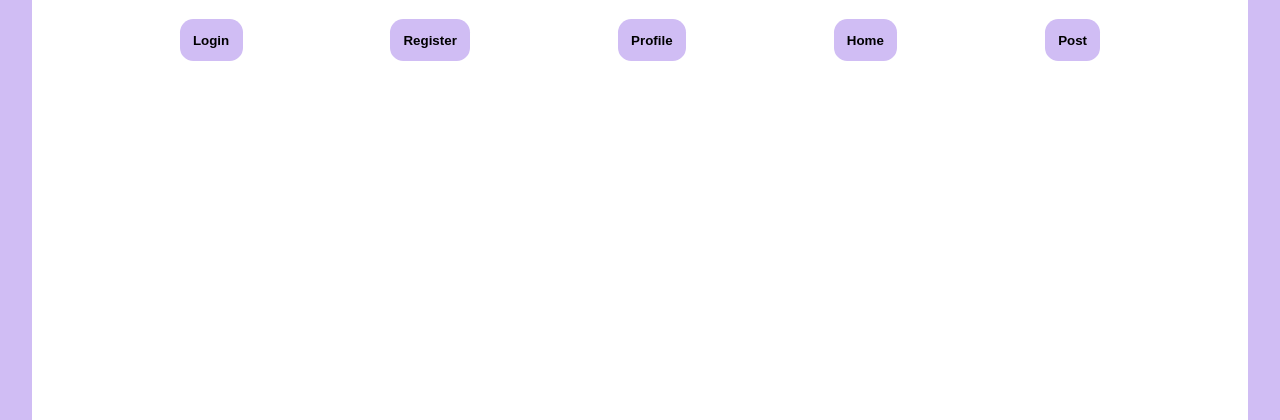
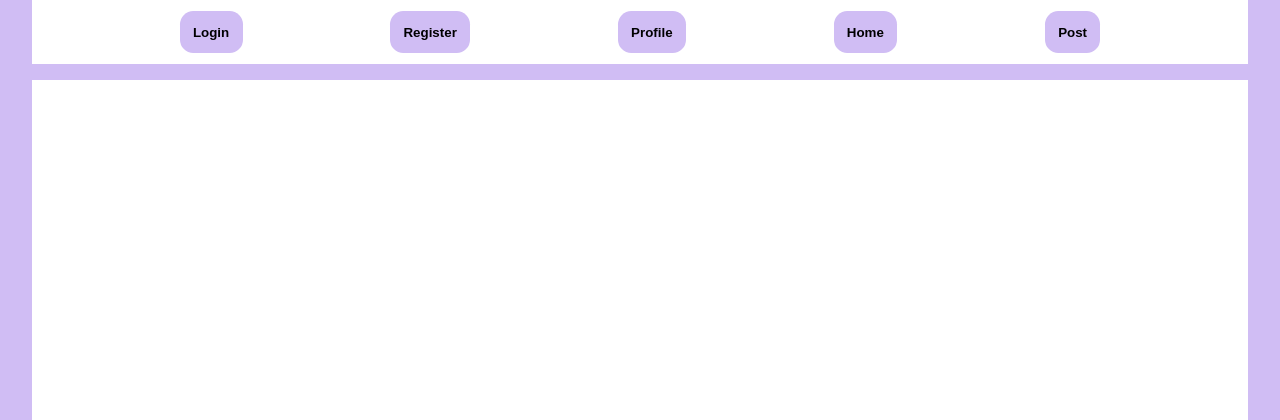
Before and after one commit to dylanr150/COSC-360-Project, a PHP site: page /HTML/post.html in a window 1280 px wide. Shown: the top 420 px of the page. Run offline with PHP 8.4, Linux system fonts and the light colour scheme.

Commit message:
Tidied CSS Files

```diff
--- a/Front-end/CSS/general.css
+++ b/Front-end/CSS/general.css
@@ -14,19 +14,21 @@ body{
         width: 95%;
         height: 100%;
 }
-header{
+.header{
         height: 10%;
         width: 100%;
         min-height: 10%;
+        box-sizing: border-box;
+        border-bottom: 1em solid #d0bdf4;
 }
-header nav{
+.header nav{
         height: 100%;
         width: 100%;
         display: flex;
         justify-content: space-evenly;
         align-items: center;
 }
-header nav button{
+.header nav button{
         background-color: #d0bdf4;
         border: none;
         padding: 1em;
@@ -34,7 +36,7 @@ header nav button{
         font-weight: bold;
         border-radius: 1em;
 }
-header nav button:hover{
+.header nav button:hover{
         background-color: #dcd1ef;
 }
 header nav button:focus{
--- a/Front-end/HTML/home.html
+++ b/Front-end/HTML/home.html
@@ -7,7 +7,7 @@
     <title>Home</title>
   </head>
   <body>
-    <header>
+    <div class="header">
       <nav>
         <a href="login.html"><button>Login</button></a>
         <a href="register.html"><button>Register</button></a>
@@ -15,7 +15,7 @@
         <a href="home.html"><button>Home</button></a>
         <a href="post.html"><button>Post</button></a>
       </nav>
-    </header>
+    </div>
     <main>
 
     </main>
--- a/Front-end/HTML/login.html
+++ b/Front-end/HTML/login.html
@@ -7,7 +7,7 @@
     <title>Login</title>
   </head>
   <body>
-    <header>
+    <div class="header">
       <nav>
         <a href="login.html"><button>Login</button></a>
         <a href="register.html"><button>Register</button></a>
@@ -15,7 +15,7 @@
         <a href="home.html"><button>Home</button></a>
         <a href="post.html"><button>Post</button></a>
       </nav>
-    </header>
+    </div>
     <main>
       <div class="login-container">
        <h2 class="login-title">Login</h2>
--- a/Front-end/HTML/post.html
+++ b/Front-end/HTML/post.html
@@ -7,7 +7,7 @@
     <title>Post</title>
   </head>
   <body>
-    <header>
+    <div class="header">
       <nav>
         <a href="login.html"><button>Login</button></a>
         <a href="register.html"><button>Register</button></a>
@@ -15,7 +15,7 @@
         <a href="home.html"><button>Home</button></a>
         <a href="post.html"><button>Post</button></a>
       </nav>
-    </header>
+    </div class="header">
     <main>
 
     </main>
--- a/Front-end/HTML/profile.html
+++ b/Front-end/HTML/profile.html
@@ -7,7 +7,7 @@
     <title>Profile</title>
   </head>
   <body>
-    <header>
+    <div class="header">
       <nav>
         <a href="login.html"><button>Login</button></a>
         <a href="register.html"><button>Register</button></a>
@@ -15,7 +15,7 @@
         <a href="home.html"><button>Home</button></a>
         <a href="post.html"><button>Post</button></a>
       </nav>
-    </header>
+    </div class="header">
     <main>
 
     </main>
--- a/Front-end/HTML/register.html
+++ b/Front-end/HTML/register.html
@@ -7,7 +7,7 @@
     <title>Register</title>
   </head>
   <body>
-    <header>
+    <div class="header">
       <nav>
         <a href="login.html"><button>Login</button></a>
         <a href="register.html"><button>Register</button></a>
@@ -15,7 +15,7 @@
         <a href="home.html"><button>Home</button></a>
         <a href="post.html"><button>Post</button></a>
       </nav>
-    </header>
+    </div class="header">
     <main>
       <div class="register-container">
         <h2 class="register-title">Register</h2>
```
